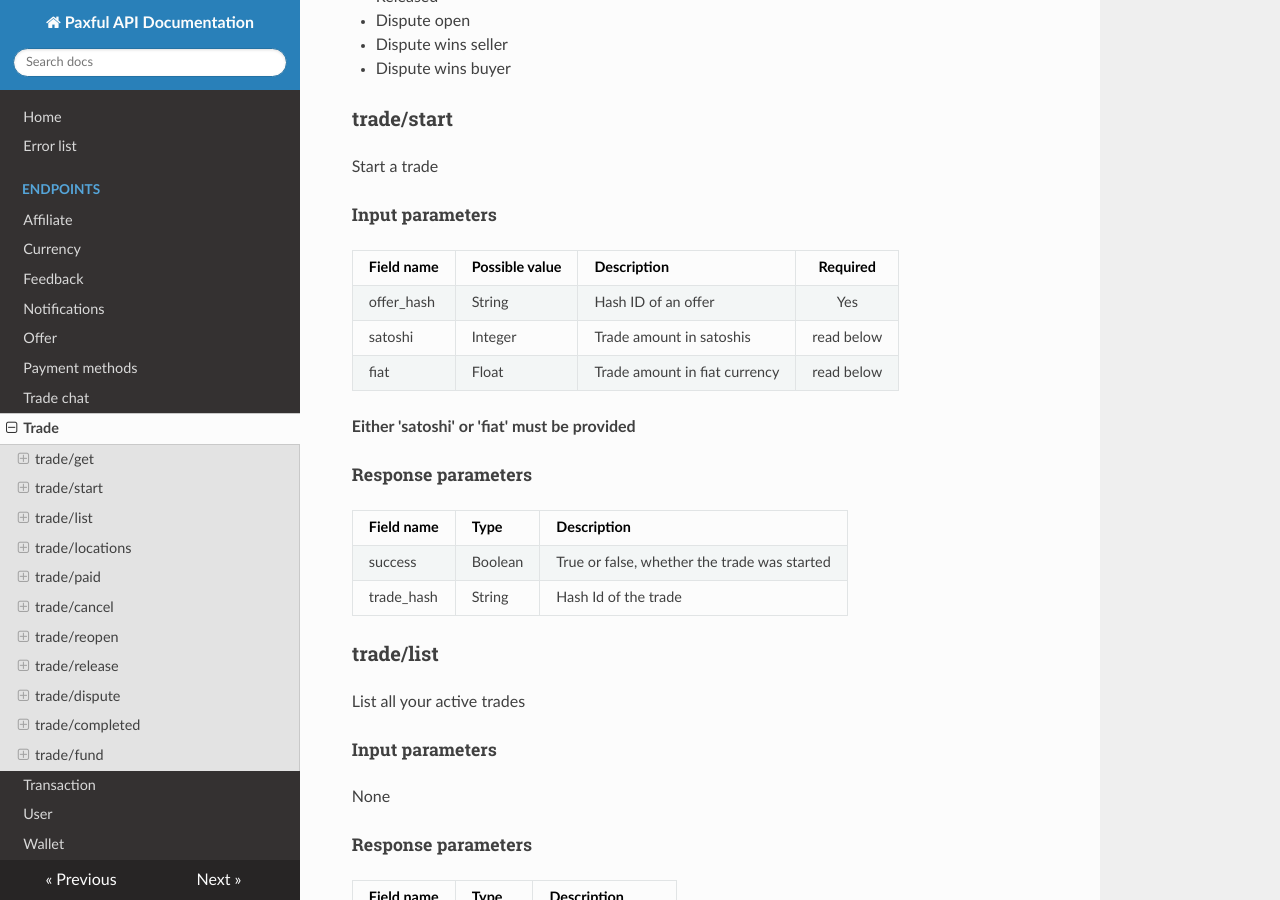
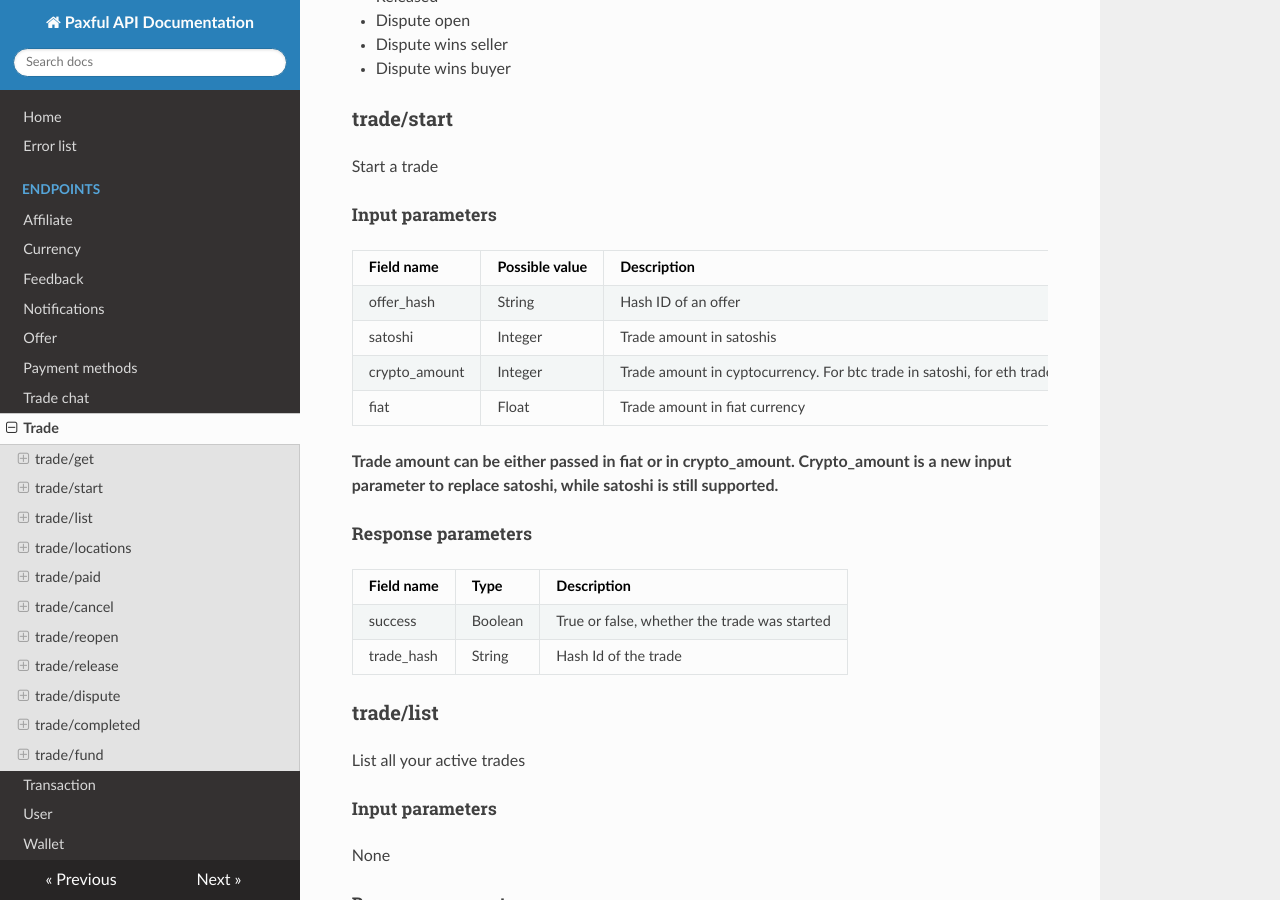
Before and after one commit to paxful/api-docs, an MkDocs documentation site: the page built from docs/endpoints/trade.md, in a window 1280 px wide and 900 px high, scrolled down 793 px. Built offline with MkDocs 1.6.1, drawn with Linux system fonts in a browser that asks for light colours; nearby versions of some CDN libraries.

```diff
--- a/docs/endpoints/trade.md
+++ b/docs/endpoints/trade.md
@@ -40,10 +40,11 @@ Start a trade
 | Field name    |   Possible value  | Description   | Required |
 | ------------- | ----------------- | ------------- | :------: |
 | offer_hash    | String            | Hash ID of an offer | Yes |
-| satoshi    | Integer            | Trade amount in satoshis | read below |
-| fiat    | Float            | Trade amount in fiat currency | read below |
+| satoshi    | Integer            | Trade amount in satoshis | Read below |
+| crypto_amount | Integer | Trade amount in cyptocurrency. For btc trade in satoshi, for eth trade in gwei, for usdt trade in micro cents. 1 usdt = 1000000 micro cents. | Read below |
+| fiat    | Float            | Trade amount in fiat currency | Read below |
 
-**Either 'satoshi' or 'fiat' must be provided**
+**Trade amount can be either passed in fiat or in crypto_amount. Crypto_amount is a new input parameter to replace satoshi, while satoshi is still supported.**
 
 ##### Response parameters
 
```
Also changed, not shown: docs/endpoints/offer.md (+1 -0 lines), docs/endpoints/wallet.md (+4 -2 lines).
